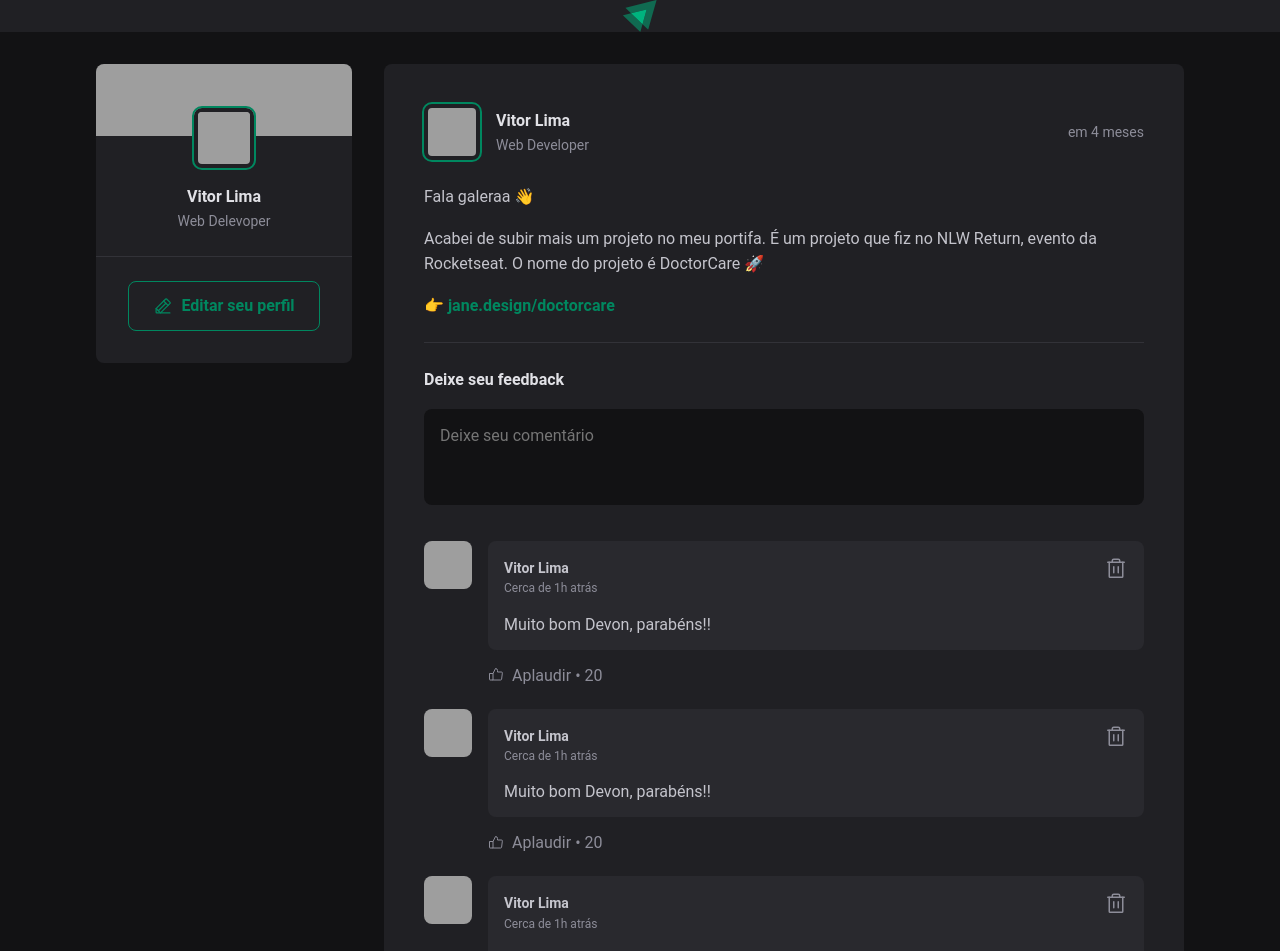
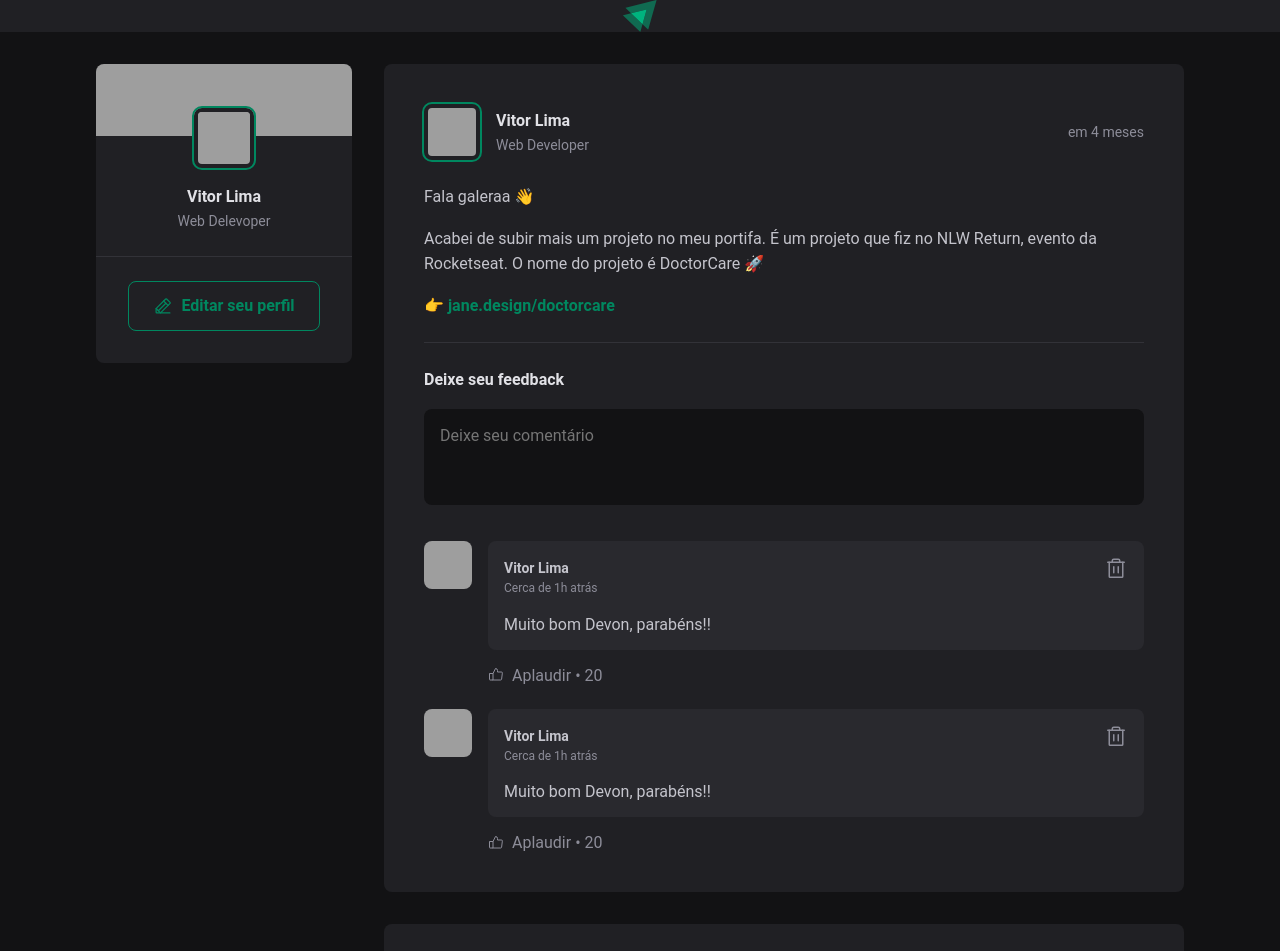
Before and after one commit to Vitorlima02/ignite-feed, a React app in the folder aula1/01-fundamentos-reactjs/: page / in a window 1280 px wide. Shown: the top 951 px of the page. Built offline with nearby package versions, Linux system fonts and the light colour scheme; grey boxes are pictures that could not be loaded; the HTML template or start-up script is replaced by a standard one.

Commit message:
feat: impl useState at post

```diff
--- a/aula1/01-fundamentos-reactjs/src/components/Post.jsx
+++ b/aula1/01-fundamentos-reactjs/src/components/Post.jsx
@@ -1,11 +1,14 @@
 import { format, formatDistanceToNow } from 'date-fns';
 import ptBR from 'date-fns/locale/pt-BR';
+import { useState } from 'react';
 
 import { Avatar } from './Avatar';
 import { Comment } from './Comment';
 import styles from './Post.module.css';
 
 export function Post({ author, publishedAt, content }) {
+  const [comments, setComments] = useState([1, 2]);
+
   const publishedDateFormatted = format(publishedAt, "d 'de' LLLL 'às' HH:mm'h'", {
     locale: ptBR,
   });
@@ -14,6 +17,12 @@
     locale: ptBR,
     addSuffix: true,
   })
+
+  function handleCreateNewComment() {
+    event.preventDefault();
+
+    setComments([...comments, comments.length + 1]);
+  }
 
   return (
     <article className={styles.post}>
@@ -41,7 +50,7 @@
         })}
       </div>
 
-      <form className={styles.commentForm}>
+      <form onSubmit={handleCreateNewComment} className={styles.commentForm}>
         <strong>Deixe seu feedback</strong>
         <textarea
           placeholder='Deixe seu comentário'
@@ -52,9 +61,9 @@
       </form>
 
       <div className={styles.commentList}>
-        <Comment />
-        <Comment />
-        <Comment />
+        {comments.map(comment => {
+          return <Comment />
+        })}
       </div>
     </article>
   )
```
